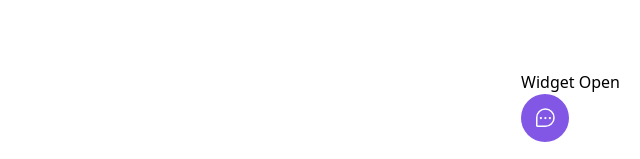
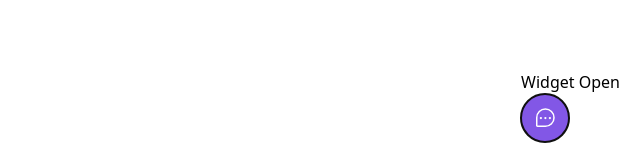
Before and after one commit to neagsg/FeedbackWidget, a React (Vite) app: page / in a window 1280 px wide. Both pictures are taken after a click on the button "Feedback". Shown: the part 638-797 px from the top of the page, without its empty margins (640-1280 px from the left). Built offline with nearby package versions, Linux system fonts and the light colour scheme.

Commit message:
chore: add accessibility in widget

```diff
--- a/src/components/Widget.tsx
+++ b/src/components/Widget.tsx
@@ -1,24 +1,17 @@
-import { useState } from 'react'
 import { ChatTeardropDots } from 'phosphor-react'
+import { Popover } from '@headlessui/react'
 
 export function Widget() {
-  const [isWidgetOpen, setIsWidgetOpen] = useState(false)
-
-  function toggleWidgetVisibility() {
-    setIsWidgetOpen(!isWidgetOpen)
-  }
   return (
-    <div className="absolute bottom-5 right-5">
-      {isWidgetOpen &&
-        <p>Widget Open</p>
-      }
-      <button onClick={toggleWidgetVisibility} className="bg-brand-500 rounded-full px-3 h-12 flex items-center group">
+    <Popover className="absolute bottom-5 right-5">
+        <Popover.Panel>Widget Open</Popover.Panel>
+      <Popover.Button className="bg-brand-500 rounded-full px-3 h-12 flex items-center group">
         <ChatTeardropDots className="w-6 h-6 text-white"/>
 
         <span className="text-white max-w-0 overflow-hidden group-hover:max-w-xs transition-all duration-500 ease-linear">
           <span className="pl-2">Feedback</span>
         </span>
-      </button>
-    </div>
+      </Popover.Button>
+    </Popover>
   )
 }
```
